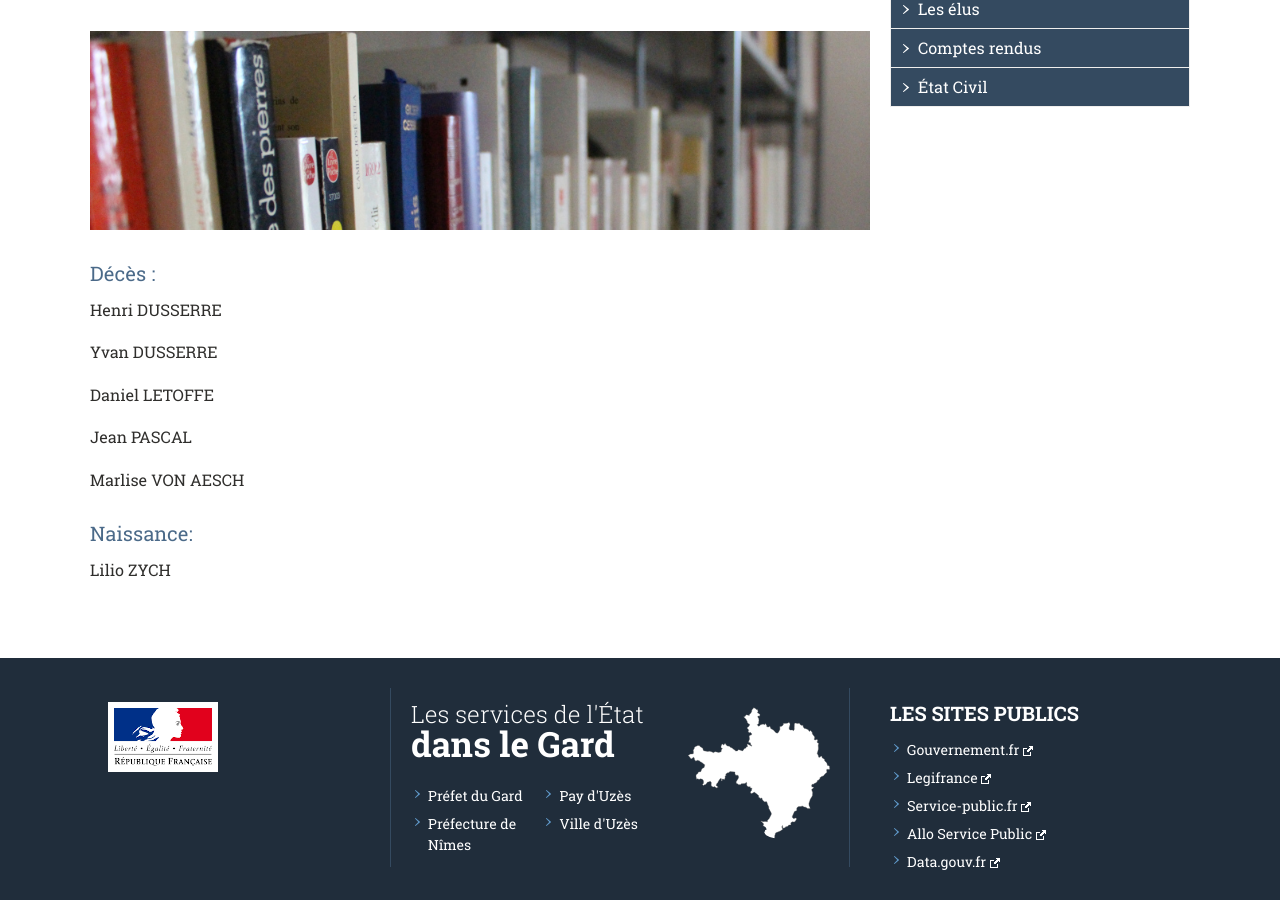
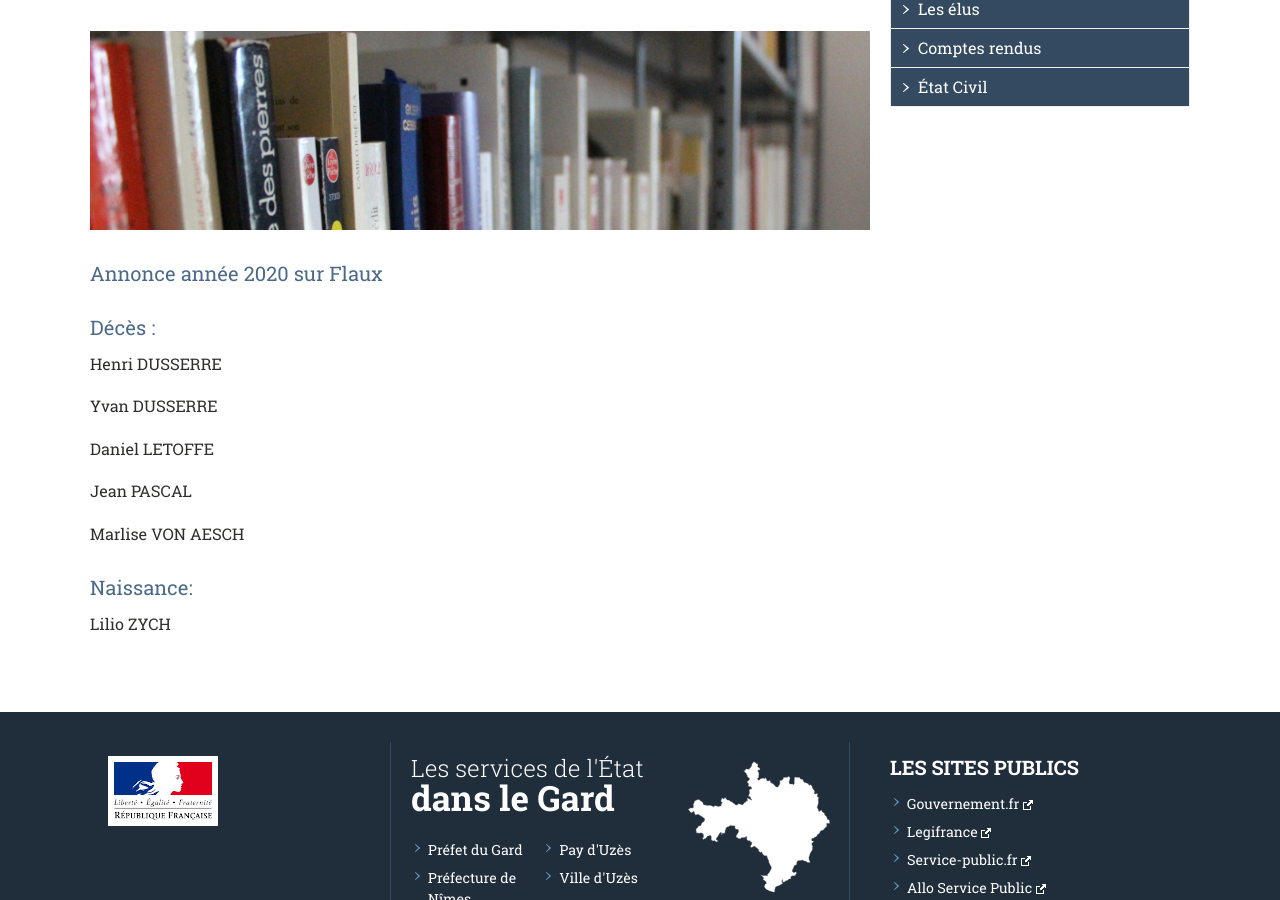
Before and after one commit to Flaux-Village/flaux-village.github.io, a Jekyll site: the page built from etatcivil.md, in a window 1280 px wide and 900 px high, scrolled down 351 px. Built offline with Jekyll 4.4.1, drawn with Linux system fonts in a browser that asks for light colours; our own code applies the rules of GitHub Pages for plain Markdown files.

Commit message:
Update etatcivil.md

```diff
--- a/etatcivil.md
+++ b/etatcivil.md
@@ -20,6 +20,10 @@ menu_secondaire:
 
 ---
 
+
+
+## Annonce année 2020 sur Flaux
+
 ## Décès :
 
 Henri DUSSERRE
```
